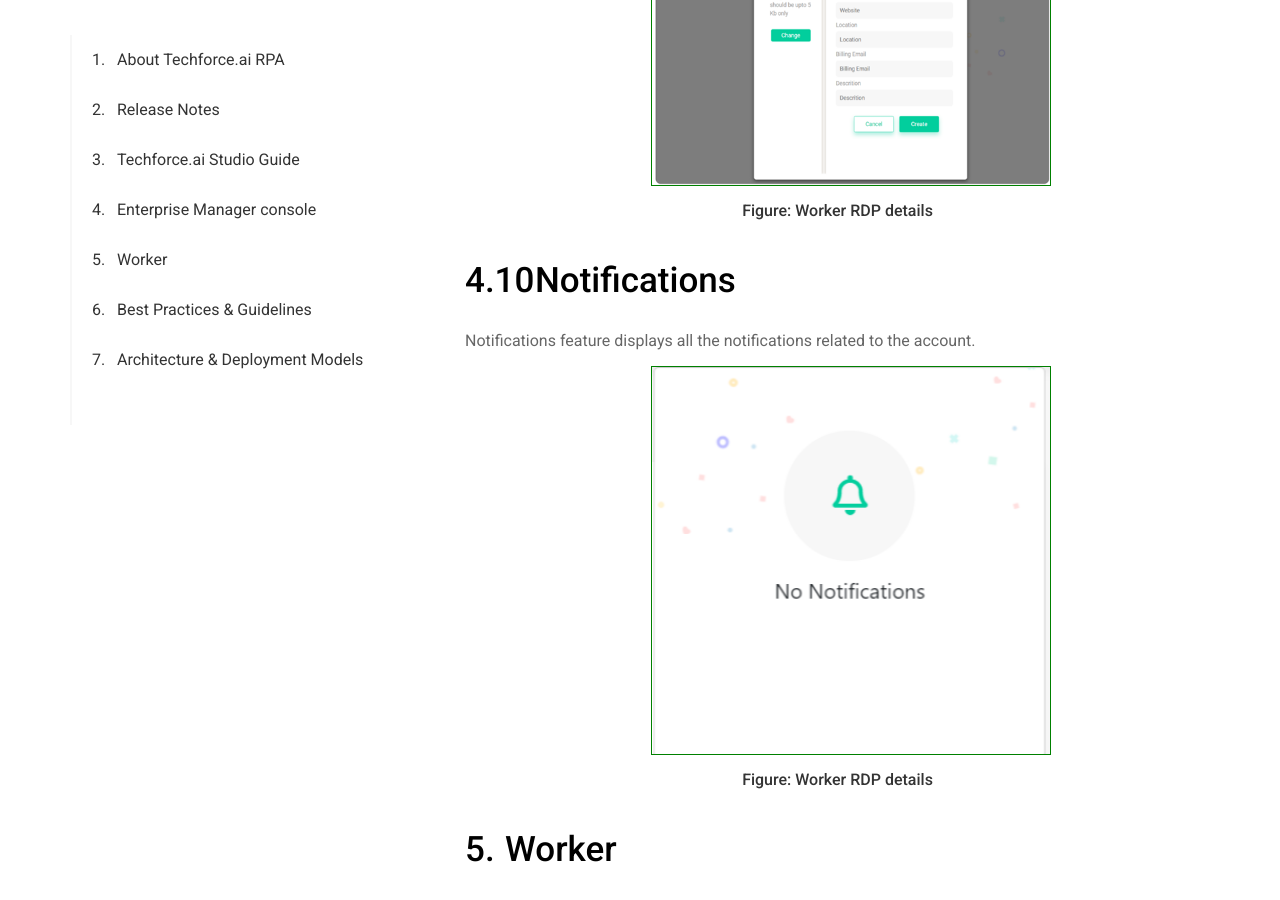
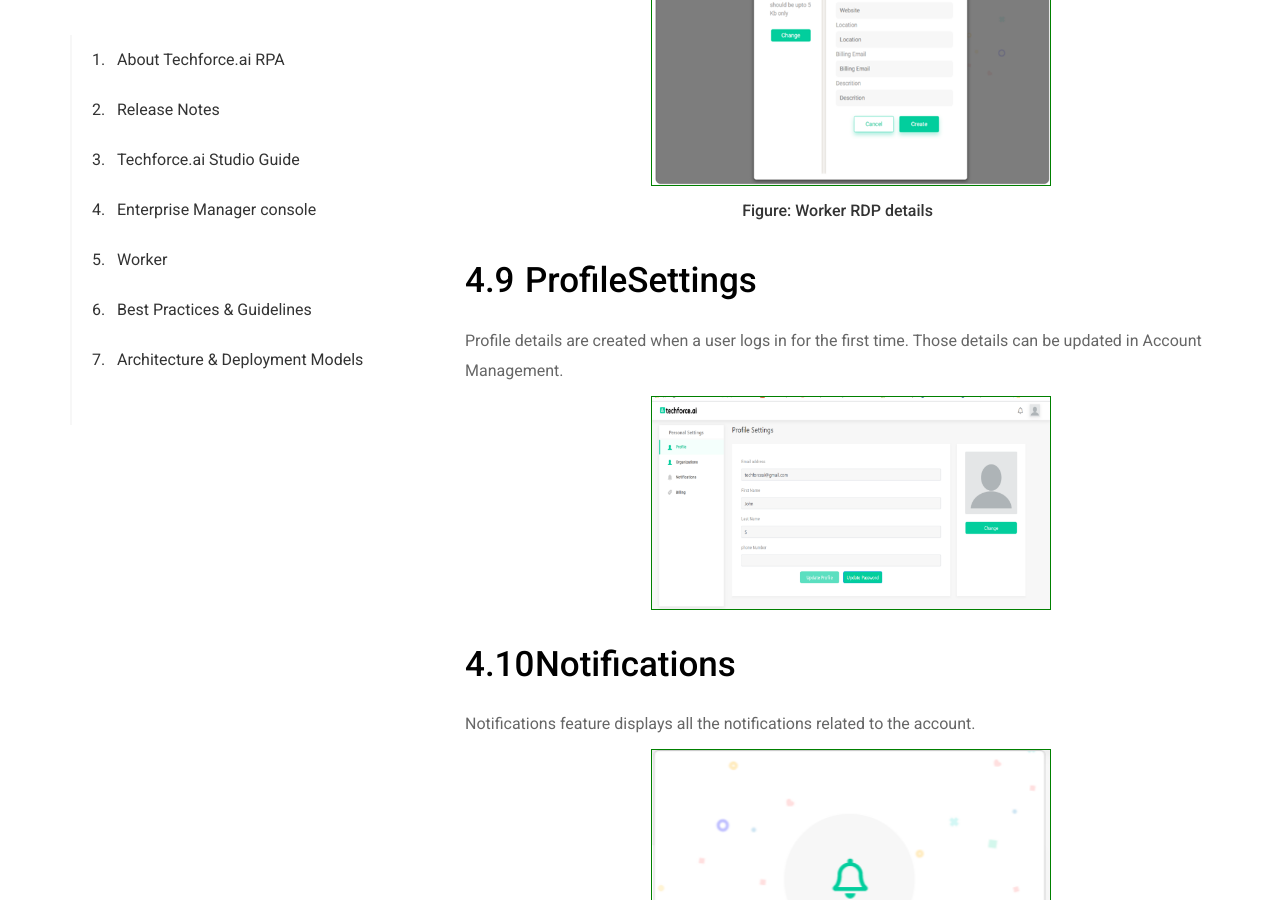
Before and after one commit to digitamizers/Documentation, a Jekyll site: the page built from index.md, in a window 1280 px wide and 900 px high, scrolled down 78456 px. Built offline with Jekyll 4.4.1, drawn with Linux system fonts in a browser that asks for light colours.

Commit message:
css changes in doc tosurya

```diff
--- a/_layouts/default.html
+++ b/_layouts/default.html
@@ -767,7 +767,7 @@
                                     <li><a class="child 3" href="#SecretVault"><span class="numbers">4.6</span> Secret Vault</a></li>
                                     <li><a class="child 3" href="#Schedules"><span class="numbers">4.7</span> Schedules</a></li>
                                     <li><a class="child 3" href="#Organization"><span class="numbers">4.8</span> Organization</a></li>
-                                    <li><a class="child 3" href="#AccountSettings"><span class="numbers">4.9</span> Account Settings</a></li>
+                                    <li><a class="child 3" href="#ProfileSettings"><span class="numbers">4.9</span> Profile Settings</a></li>
                                     <li><a class="child 3" href="#Notifications"><span class="numbers">4.10</span> Notifications</a></li>
                                 </ul>
                             </li>
@@ -800,7 +800,7 @@
                                        <li><a class="child 5" href="#SaaSModel"><span class="numbers">7.1</span>SaaS Model</a></li>
                                        <li><a class="child 5" href="#HybridModel"><span class="numbers">7.2</span>Hybrid Model</a></li>
                                        <li><a class="child 5" href="#OnPremise"><span class="numbers">7.3</span>On-Premise Model</a></li>
-                                       <li><a class="child 5" href="DeploymentArchitecture"><span class="numbers">7.</span>Deployment Architecture</a></li>
+                                       <!-- <li><a class="child 5" href="DeploymentArchitecture"><span class="numbers">7.</span>Deployment Architecture</a></li> -->
                                        <li><a class="child 5" href="#SecurityArchitecture"><span class="numbers">7.4</span>Security Architecture</a></li>
                                    </ul>
                                 </li>
@@ -2440,6 +2440,12 @@
                               <p>Only the admin will have access to create an organization. To create an organization, navigate to Account Management and from the Account Management drop-down, select the ORGANIZATION tab. On the Organization screen, click on the “ADD” button to create a new organization.</p>
                               <img src="{{ '/assets/images/doc-img102.png' | relative_url }}"alt="image" class="topImg" style="width:400px;border:1px solid green; margin-left:25%;margin-top:10px;margin-bottom:10px;">
                               <p style="text-align:center;"><strong>Figure: Worker RDP details </strong></p>
+                            </div>
+
+                            <div id="ProfileSettings"  class="page-section">
+                              <h3><span class="numbers">4.9</span> <span style="margin-left:20px;">ProfileSettings</span></h3>
+                              <p>Profile details are created when a user logs in for the first time. Those details can be updated in Account Management.</p>
+                              <img src="{{ '/assets/images/doc-img103.png' | relative_url }}"alt="image" class="topImg" style="width:400px;border:1px solid green; margin-left:25%;margin-top:10px;margin-bottom:10px;">
                             </div>
 
                             <div id="Notifications"  class="page-section">
@@ -2704,7 +2710,7 @@
 
                               </div>
                               <div id="OnPremise" class="page-section">
-                                <h3><span class="numbers">7.3</span> On Premise</h3>
+                                <h3><span class="numbers">7.3</span><span style="margin-left:20px;"> On-Premise</span></h3>
                                   <img src="{{ '/assets/images/doc-img89.png' | relative_url }}"alt="image" class="topImg" style="margin-left:20px;margin-top:10px;margin-bottom:10px;">
                               </div>
 
```
